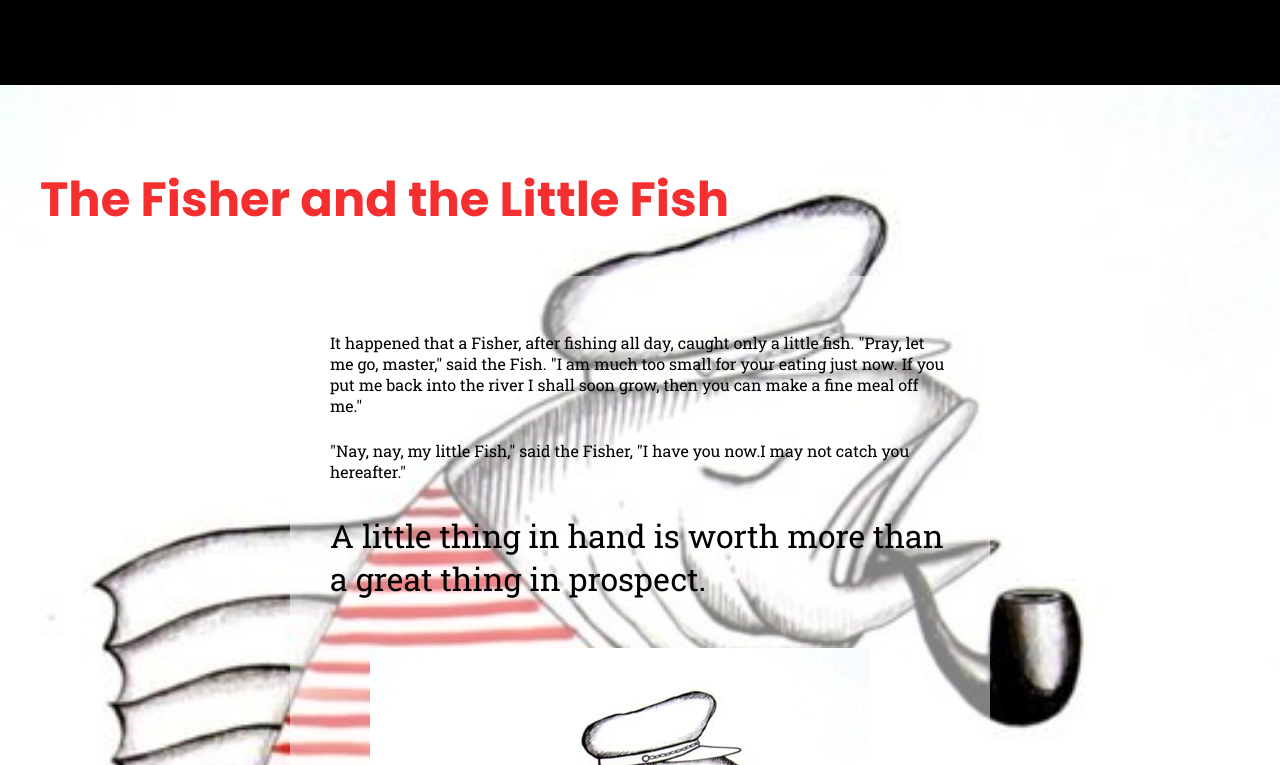
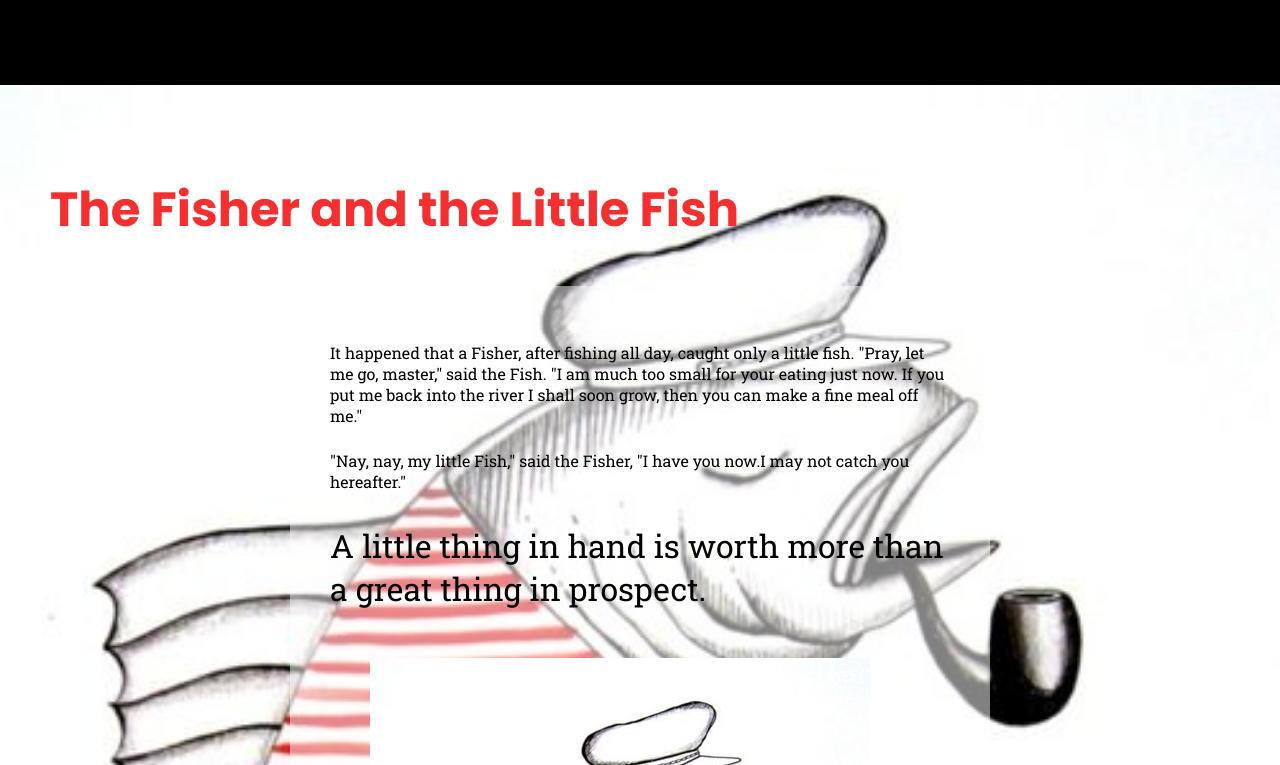
Before and after one commit to heleneparriel/D3-projet01-fable, a plain HTML site: page index.html in a window 1280 px wide. Shown: the part 1175-1940 px from the top of the page. Drawn offline with nearby package versions, Linux system fonts and the light colour scheme; files whose address does not match are found by name; a web font is replaced by a local one.

Commit message:
correction comit
correction des premiers bugs

```diff
--- a/css/master.css
+++ b/css/master.css
@@ -45,7 +45,7 @@ section {
   background-size: cover;
   background-attachment: fixed;
   overflow: hidden;
-  padding: 40px;
+  padding: 50px;
 }
 
 #fable02 .text-content {
```
